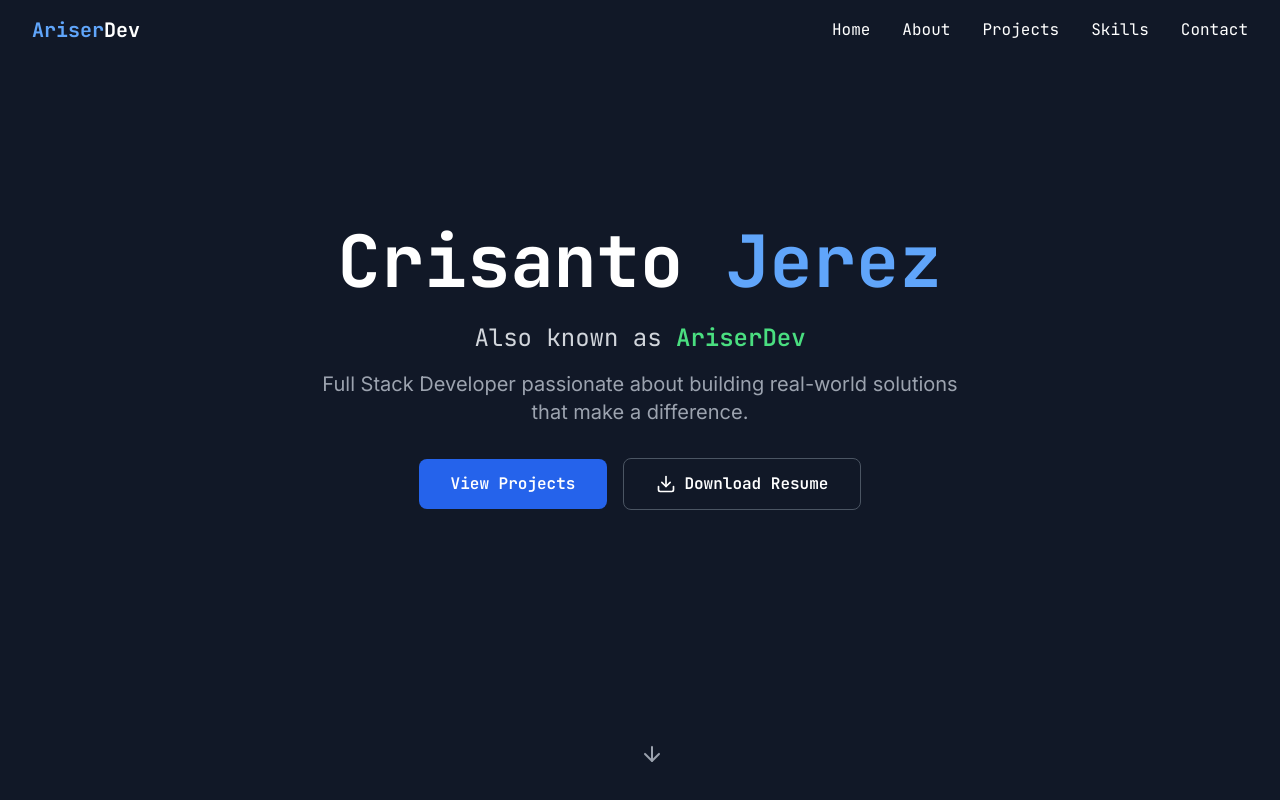
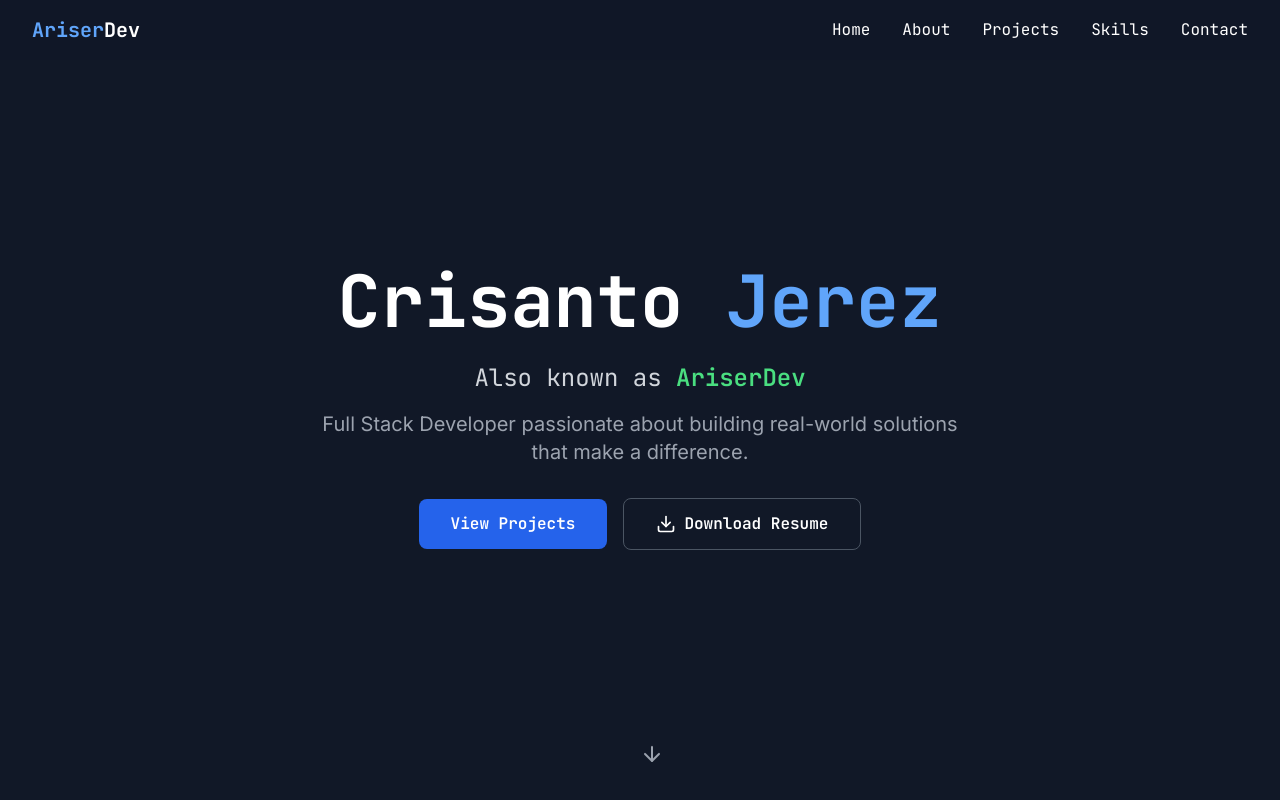
Before and after one commit to crisjerez12/ariser-portfolio, a React (Vite) app: page / in a window 1280 px wide. Shown: the top 800 px of the page. Built offline with nearby package versions, Linux system fonts and the light colour scheme.

Commit message:
fixed blur

```diff
--- a/src/components/Header.tsx
+++ b/src/components/Header.tsx
@@ -1,5 +1,5 @@
-import React, { useState, useEffect } from 'react';
-import { Menu, X } from 'lucide-react';
+import { useState, useEffect } from "react";
+import { Menu, X } from "lucide-react";
 
 const Header = () => {
   const [isMenuOpen, setIsMenuOpen] = useState(false);
@@ -9,22 +9,21 @@ const Header = () => {
     const handleScroll = () => {
       setIsScrolled(window.scrollY > 50);
     };
-    window.addEventListener('scroll', handleScroll);
-    return () => window.removeEventListener('scroll', handleScroll);
+    window.addEventListener("scroll", handleScroll);
+    return () => window.removeEventListener("scroll", handleScroll);
   }, []);
 
   const scrollToSection = (sectionId: string) => {
     const element = document.getElementById(sectionId);
     if (element) {
-      element.scrollIntoView({ behavior: 'smooth' });
+      element.scrollIntoView({ behavior: "smooth" });
       setIsMenuOpen(false);
     }
   };
 
   return (
     <header
-      className={`fixed top-0 left-0 right-0 w-full z-50 transition-all duration-300 font-mono ${
-        isScrolled ? 'bg-gray-900/95 backdrop-blur-sm border-b border-gray-800' : 'bg-transparent'
+      className={`fixed top-0 left-0 right-0 w-full z-50 transition-all duration-300 font-mono bg-gray-900/95 backdrop-blur-sm border-b"
       }`}
     >
       <nav className="w-full px-4 sm:px-6 lg:px-8 py-4">
@@ -35,7 +34,7 @@ const Header = () => {
 
           {/* Desktop Navigation */}
           <div className="hidden md:flex space-x-6 lg:space-x-8">
-            {['home', 'about', 'projects', 'skills', 'contact'].map((item) => (
+            {["home", "about", "projects", "skills", "contact"].map((item) => (
               <button
                 key={item}
                 onClick={() => scrollToSection(item)}
@@ -59,7 +58,8 @@ const Header = () => {
         {isMenuOpen && (
           <div className="md:hidden mt-4 pb-4 border-t border-gray-800 max-w-7xl mx-auto">
             <div className="flex flex-col space-y-4 mt-4 px-2">
-              {['home', 'about', 'projects', 'skills', 'contact'].map((item) => (
+              {["home", "about", "projects", "skills", "contact"].map(
+                (item) => (
                   <button
                     key={item}
                     onClick={() => scrollToSection(item)}
@@ -67,7 +67,8 @@ const Header = () => {
                   >
                     {item}
                   </button>
-              ))}
+                )
+              )}
             </div>
           </div>
         )}
--- a/src/components/Hero.tsx
+++ b/src/components/Hero.tsx
@@ -1,49 +1,55 @@
-import React from 'react';
-import { Download, ArrowDown } from 'lucide-react';
-
+import { Download, ArrowDown } from "lucide-react";
+import Resume from "../assets/Resume - Developer.pdf";
 const Hero = () => {
   const scrollToSection = (sectionId: string) => {
     const element = document.getElementById(sectionId);
     if (element) {
-      element.scrollIntoView({ behavior: 'smooth' });
+      element.scrollIntoView({ behavior: "smooth" });
     }
   };
 
   return (
-    <section id="home" className="min-h-screen flex items-center justify-center relative px-4 sm:px-6 lg:px-8">
+    <section
+      id="home"
+      className="min-h-screen pt-20 flex items-center justify-center relative px-4 sm:px-6 lg:px-8"
+    >
       <div className="w-full max-w-7xl mx-auto text-center">
         <div className="max-w-4xl mx-auto">
           <h1 className="text-4xl sm:text-5xl md:text-6xl lg:text-7xl font-bold mb-6 font-mono">
-            <span className="text-white">Crisanto</span>{' '}
+            <span className="text-white">Crisanto</span>{" "}
             <span className="text-blue-400">Jerez</span>
           </h1>
 
           <div className="mb-8">
             <p className="text-lg sm:text-xl md:text-2xl text-gray-300 mb-4 font-mono">
-              Also known as <span className="text-green-400 font-semibold">AriserDev</span>
+              Also known as{" "}
+              <span className="text-green-400 font-semibold">AriserDev</span>
             </p>
             <p className="text-base sm:text-lg md:text-xl text-gray-400 max-w-2xl mx-auto px-4">
-              Full Stack Developer passionate about building real-world solutions that make a difference.
+              Full Stack Developer passionate about building real-world
+              solutions that make a difference.
             </p>
           </div>
 
           <div className="flex flex-col sm:flex-row gap-4 justify-center items-center mb-16 px-4">
             <button
-              onClick={() => scrollToSection('projects')}
+              onClick={() => scrollToSection("projects")}
               className="bg-blue-600 hover:bg-blue-700 text-white px-6 sm:px-8 py-3 rounded-lg font-semibold transition-all duration-300 transform hover:scale-105 w-full sm:w-auto font-mono"
             >
               View Projects
             </button>
-            <button className="border border-gray-600 hover:border-gray-400 text-white px-6 sm:px-8 py-3 rounded-lg font-semibold transition-all duration-300 flex items-center justify-center gap-2 w-full sm:w-auto font-mono">
-              <Download size={20} />
-              Download Resume
-            </button>
+            <a href={Resume} target="_blank">
+              <button className="border border-gray-600 hover:border-gray-400 text-white px-6 sm:px-8 py-3 rounded-lg font-semibold transition-all duration-300 flex items-center justify-center gap-2 w-full sm:w-auto font-mono">
+                <Download size={20} />
+                Download Resume
+              </button>
+            </a>
           </div>
         </div>
       </div>
 
       <button
-        onClick={() => scrollToSection('about')}
+        onClick={() => scrollToSection("about")}
         className="absolute bottom-8 left-1/2 transform -translate-x-1/2 animate-bounce"
       >
         <ArrowDown size={24} className="text-gray-400" />
```
Lines whose indentation alone changed are shown as unchanged.
